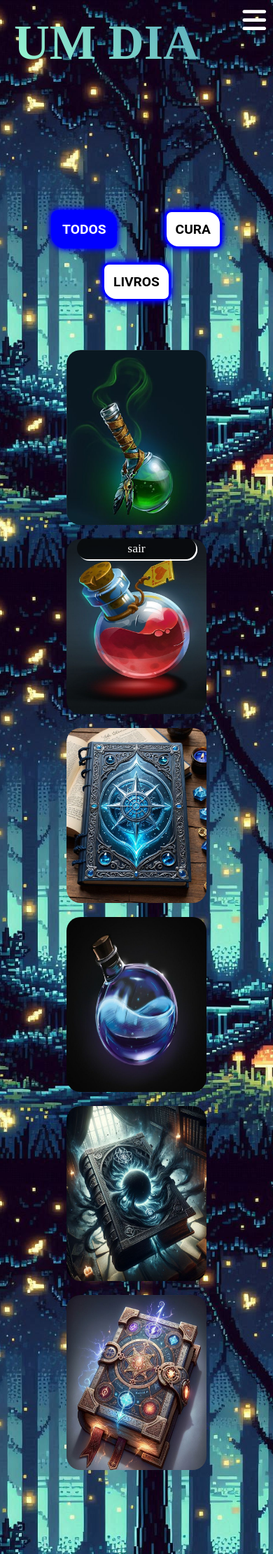
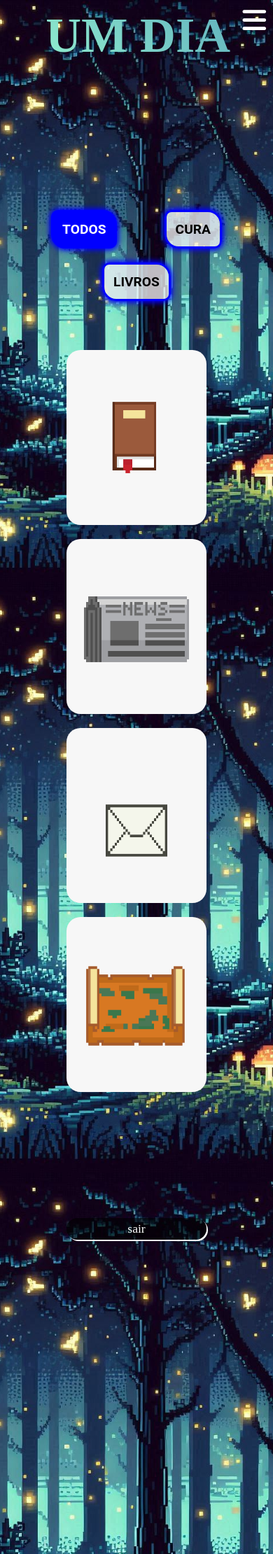
Before and after one commit to mauriciooliveiradacosta/site, a PHP site: page /catalogo.html in a window 390 px wide. Shown: the top 2220 px of the page at 70% size. Run offline with PHP 8.4, Linux system fonts and the light colour scheme; some libraries are stand-ins or nearby versions; some web fonts are replaced.

Commit message:
código comentado

```diff
--- a/catalogo.html
+++ b/catalogo.html
@@ -54,39 +45,16 @@
             <li>livros</li>
         </ul>
         <div class="consumiveis">
-            <img src="imagens/item-de-cura.jpg" alt="item de cura" data-filter="cura">
-            <img src="imagens/item-de-cura-2.jpg" alt="" data-filter="cura">
-            <img src="imagens/livro1.jpg" alt="" data-filter="livros">
-            <img src="imagens/item-de-cura-3.jpg" alt="" data-filter="cura">
-            <img src="imagens/livro3.jpg" alt="" data-filter="livros">
-            <img src="imagens/livro2.jpg" alt="" data-filter="livros">
+            <img src="imagens/imagen1.jpeg" alt="item de cura" data-filter="livros">
+            <img src="imagens/imagen2.jpeg" alt="" data-filter="livros">
+            <img src="imagens/imagen3.jpeg" alt="" data-filter="livros">
+            <img src="imagens/imagen4.jpeg" alt="" data-filter="livros">
         </div>
     </main>
     <div id="links">
         <p><a href="php/logout.php">sair</a></p>
     </div>
-    <script>
-        const liItem = document.querySelectorAll('ul.categorias li');
-        const imgItem = document.querySelectorAll('.consumiveis img');
-
-        liItem.forEach(li => {
-            li.onclick = function () {
-                //active
-                liItem.forEach(li => {
-                    li.className = "";
-                })
-                li.className = "ativo";
-                //Filter
-                const value = li.textContent;
-                imgItem.forEach(img => {
-                    img.style.display = 'none';
-                    if (img.getAttribute('data-filter') == value.toLowerCase() || value == "todos") {
-                        img.style.display = 'block';
-                    }
-                })
-            }
-        });
-    </script>
+    <!-- inicio do footer  -->
     <footer class="footer">
         <div class="waves">
             <div class="wave" id="wave1"></div>
--- a/estilos/catalogo.css
+++ b/estilos/catalogo.css
@@ -30,7 +30,7 @@
     text-transform: uppercase;
     transition: 0.5s;
     cursor: pointer;
-    background-color: white;
+    background-color: rgba(255, 255, 255, 0.733);
     color: black;
     border: 3px solid blue;
     box-shadow: 0px 0px 8px blue,
@@ -38,6 +38,7 @@
 }
 main ul.categorias li:hover{
     background-color: blue;
+    color: var(--cor5);
 }
 
 /* configuração para a categoria que for escolhida */
@@ -76,3 +77,11 @@
     height: 250px;
     border-radius: 20px;
 }
+div#links{
+    width: 90%;
+    transform:translate(0px);
+    position:static;
+}
+div#links a{
+    width:200px;
+}
--- a/estilos/media.css
+++ b/estilos/media.css
@@ -1,6 +1,10 @@
 @media screen and (max-width:690px) {
     i#icone{
         display: block;
+    }
+    h1{
+        width: 96%;
+        text-align:center;
     }
     nav{
         scale: 0;
@@ -21,10 +25,9 @@
 }
 @media screen and (max-width:370px){
     h1{
-        left: 0px;
         font-size: 4em;
     }
-    footer{
-        bottom: -500px;
+    .footer{
+        bottom: 0px;
     }
 }
--- a/estilos/menu.css
+++ b/estilos/menu.css
@@ -72,7 +72,6 @@
     text-decoration: underline;
     text-decoration-color: white;
     text-shadow: 0px 0px 5px aliceblue;
-    box-shadow: 2px 2px 6px white;
 }
 
 /*configurações dos itens escondidos*/
--- a/estilos/style.css
+++ b/estilos/style.css
@@ -66,8 +66,8 @@
   font-size: 4.4em;
   font-family:var(--fonte1), serif;
   position: absolute;
-  left: 20px;
-  top: 20px;
+  top: 10px;
+  left: 10px;
   text-transform: uppercase;
 }
 /*fim das configurações do |título principal*/
@@ -198,7 +198,7 @@
 
 div#links a {
   display: block;
-  margin: 15px;
+  margin: 15px auto;
   padding: 5px;
   text-align: center;
   font-size: 1.1em;
--- a/php/logout.php
+++ b/php/logout.php
@@ -1,7 +1,8 @@
 <?php
-if(!isset($_SESSION)){
+if(!isset($_SESSION)){ //inicia a seção
     session_start();
 }
+// encerra a seção e redireciona a página para o arquivo index
 session_destroy();
 header("location: ../index.php")
 ?>
--- a/php/protect.php
+++ b/php/protect.php
@@ -2,7 +2,6 @@
 if(!isset($_SESSION)){
     session_start();
 }
-
 if(!isset($_SESSION['id'])){
     die("voçê não pode acessar essa página porque não está logado. Se já possui conta:<p><a href=\"index.php\">LOGAR</a></p>
     <p>Se ainda não têm uma conta :<a href='../cadastro.php'>CADASTRAR-SE</a></p>
--- /dev/null
+++ b/scripts/catalogo.js
@@ -0,0 +1,19 @@
+const liItem = document.querySelectorAll('ul.categorias li');
+const imgItem = document.querySelectorAll('.consumiveis img');
+liItem.forEach(li => {  //para todos os elementos li
+    li.onclick = function () { //quando for clicado
+        //active
+        liItem.forEach(li => {
+            li.className = ""; //o nome de classe será ""
+        })
+        li.className = "ativo"; // o icone com a class ativo
+        //Filter
+        const value = li.textContent; //transforma as letras em maiúsculas
+        imgItem.forEach(img => { //vai verificar todas as imagens
+            img.style.display = 'none'; //vai fazer todas as imagens serem escondidas
+            if (img.getAttribute('data-filter') == value.toLowerCase() || value == "todos") { //se a imagem tiver o atributo data-filter igual ao valor da li ou for igual a "todos"
+                img.style.display = 'block';// a imagem será exibida
+            }
+        })
+    }
+});
--- a/scripts/menu.js
+++ b/scripts/menu.js
@@ -1,22 +1,22 @@
-function mudouTamanho(){
-    var menu = document.getElementById("menu");
-    var icone = document.getElementById('icone')
-    if(window.innerWidth>= 753){
-        menu.style.scale = '1'
-        icone.className = 'fa-regular fa-x'
+function mudouTamanho(){ //função que será chamada sempre que a janela for redimensionada
+    var menu = document.getElementById("menu"); //pega o elemento com id "menu"
+    var icone = document.getElementById('icone') //pega o elemento com id "icone
+    if(window.innerWidth>= 753){ //se a largura da janela for maior ou igual a 753px
+        menu.style.scale = '1'  //aplica a propriedade scale com valor 1
+        icone.className = 'fa-regular fa-x' // vai aparecer o icone de X
     }else{
-        menu.style.scale = '0'
-        icone.className = 'fa-solid fa-bars'
+        menu.style.scale = '0' // aplica a propriedade scale com o valor 0 (o menu não será exibido na tela)
+        icone.className = 'fa-solid fa-bars' // vai aparecer o icone de barras
     }
 }
 function menu() {
     var menu = document.getElementById("menu");
     var icone = document.getElementById('icone')
-    if (menu.style.scale == '1') {
-        menu.style.scale = '0';
-        icone.className = 'fa-solid fa-bars'
-    } else {
-        menu.style.scale = '1';
-        icone.className = 'fa-regular fa-x'
+    if (menu.style.scale == '1') { //se a propriedade scale do menu for igual a 1
+        menu.style.scale = '0'; //ele não irá aparecer
+        icone.className = 'fa-solid fa-bars' // e o icone será o de barras
+    } else { //se não
+        menu.style.scale = '1'; //ele irá aparecer
+        icone.className = 'fa-regular fa-x' // e o icone será o de X
     }
 }
```
Also changed, not shown: other parts of catalogo.html (+12 -24 lines), cadastro.php (+12 -14 lines), download.php (+19 -12 lines), index.php (+20 -20 lines), imagens/item-de-cura-2.jpg (deleted), imagens/item-de-cura-3.jpg (deleted), imagens/item-de-cura.jpg (deleted), imagens/livro1.jpg (deleted), imagens/livro2.jpg (deleted), imagens/livro3.jpg (deleted). Lines whose indentation alone changed are shown as unchanged.
